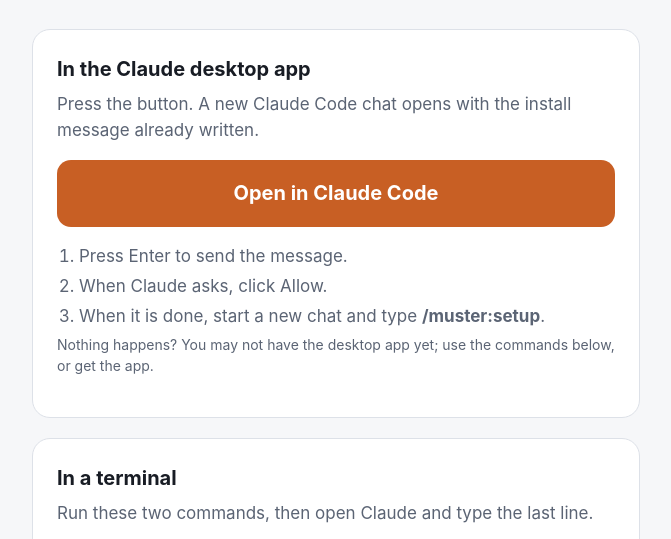
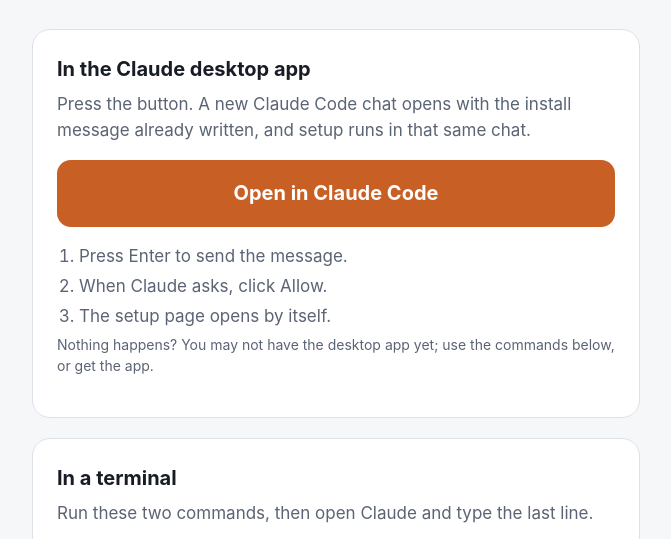
Before and after one commit to d4rthban3/muster, a plain HTML site: page docs/index.html in a window 1280 px wide. Shown: the part 206-745 px from the top of the page, without its empty margins (304-975 px from the left). Drawn offline with Linux system fonts and the light colour scheme.

Commit message:
One-click start: the install message installs with one command and runs setup in the same chat
Setup can run before the chat has loaded the plugin (it reads skills from the install path).
The scan allows the kit's own install page host.

Co-Authored-By: Claude Opus 5.5 <noreply@anthropic.com>

```diff
--- a/docs/index.html
+++ b/docs/index.html
@@ -38,12 +38,12 @@ footer{color:var(--mut);font-size:14px;margin-top:32px}footer p{margin:4px 0}
 
 <section class="card">
 <h2>In the Claude desktop app</h2>
-<p>Press the button. A new Claude Code chat opens with the install message already written.</p>
-<a class="btn" href="claude://code/new?q=Please%20install%20the%20Muster%20plugin%20for%20me.%20Run%20these%20two%20commands%3A%20claude%20plugin%20marketplace%20add%20d4rthban3%2Fmuster%2C%20then%20claude%20plugin%20install%20muster%40muster-kit%20--scope%20user.%20When%20both%20are%20done%2C%20tell%20me%20to%20start%20a%20new%20chat%20and%20type%20%2Fmuster%3Asetup.">Open in Claude Code</a>
+<p>Press the button. A new Claude Code chat opens with the install message already written, and setup runs in that same chat.</p>
+<a class="btn" href="claude://code/new?q=Install%20Muster%20and%20run%20its%20setup%20in%20this%20chat.%20Run%20this%20one%20command%3A%20claude%20plugin%20marketplace%20add%20d4rthban3%2Fmuster%20%26%26%20claude%20plugin%20install%20muster%40muster-kit%20--scope%20user%20%26%26%20claude%20plugin%20list%20--json.%20Then%20read%20commands%2Fsetup.md%20inside%20the%20installPath%20it%20shows%20for%20muster%40muster-kit%2C%20and%20follow%20it%20here%2C%20reading%20%24%7BCLAUDE_PLUGIN_ROOT%7D%20as%20that%20installPath.%20Do%20nothing%20else%20first.">Open in Claude Code</a>
 <ol>
 <li>Press Enter to send the message.</li>
 <li>When Claude asks, click Allow.</li>
-<li>When it is done, start a new chat and type <strong>/muster:setup</strong>.</li>
+<li>The setup page opens by itself.</li>
 </ol>
 <p class="small">Nothing happens? You may not have the desktop app yet; use the commands below, or get the app.</p>
 </section>
```
Also changed, not shown: 3 other files.
